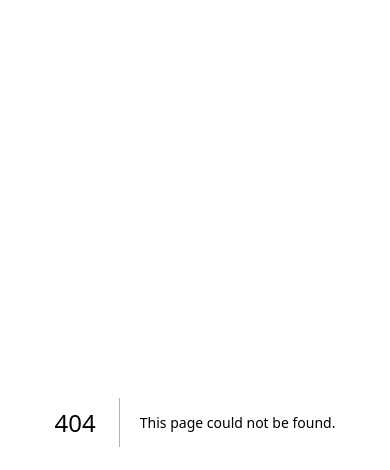
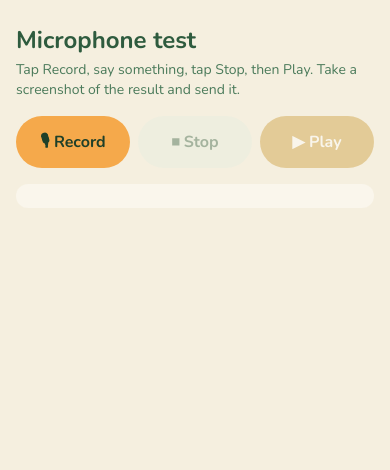
Before and after one commit to Sanmarkkam-Life/serpent-alphabet, a Next.js app: page /mic-test in a window 390 px wide. Before the commit this address had no page. Shown: the top 470 px of the page. Built offline with nearby package versions, Linux system fonts and the light colour scheme.

Commit message:
feat: /mic-test page to diagnose phone recording; say when playback fails
Co-Authored-By: Claude Opus 5.5 <noreply@anthropic.com>

```diff
--- /dev/null
+++ b/app/mic-test/page.tsx
@@ -0,0 +1,100 @@
+"use client";
+
+import { useRef, useState } from "react";
+import { isRecordingSupported, pickMimeType } from "@/lib/audio";
+
+/**
+ * /mic-test: a step-by-step check of "Record yourself / Hear yourself" on a
+ * phone. Every step prints what happened, so a screenshot shows where it
+ * breaks. Not linked from the learner UI.
+ */
+export default function MicTestPage() {
+  const [log, setLog] = useState<string[]>([]);
+  const [state, setState] = useState<"idle" | "recording" | "done">("idle");
+  const recRef = useRef<MediaRecorder | null>(null);
+  const urlRef = useRef<string | null>(null);
+  const add = (line: string) => setLog((l) => [...l, line]);
+
+  const start = async () => {
+    setLog([]);
+    add(`Browser: ${navigator.userAgent}`);
+    add(`In a frame: ${window.self !== window.top ? "yes" : "no"}`);
+    add(`Recording supported: ${isRecordingSupported() ? "yes" : "NO"}`);
+    const mime = pickMimeType();
+    add(`Format chosen: ${mime || "(browser default)"}`);
+    let stream: MediaStream;
+    try {
+      stream = await navigator.mediaDevices.getUserMedia({ audio: true });
+      const track = stream.getAudioTracks()[0];
+      add(`Microphone: OK (${track?.label || "no name"}, ${track?.readyState})`);
+    } catch (e) {
+      const err = e as Error;
+      add(`Microphone: FAILED (${err.name}: ${err.message})`);
+      return;
+    }
+    const chunks: Blob[] = [];
+    let rec: MediaRecorder;
+    try {
+      rec = new MediaRecorder(stream, mime ? { mimeType: mime } : undefined);
+    } catch (e) {
+      add(`Recorder: FAILED (${(e as Error).message})`);
+      stream.getTracks().forEach((t) => t.stop());
+      return;
+    }
+    rec.ondataavailable = (ev) => {
+      chunks.push(ev.data);
+      add(`Got a piece of sound: ${ev.data.size} bytes`);
+    };
+    rec.onerror = () => add("Recorder error event");
+    rec.onstop = () => {
+      stream.getTracks().forEach((t) => t.stop());
+      const blob = new Blob(chunks, { type: rec.mimeType || mime });
+      add(`Stopped. Total: ${blob.size} bytes, type "${blob.type}"`);
+      if (urlRef.current) URL.revokeObjectURL(urlRef.current);
+      urlRef.current = URL.createObjectURL(blob);
+      setState("done");
+    };
+    rec.start(250);
+    recRef.current = rec;
+    setState("recording");
+    add("Recording… say something, then tap Stop.");
+  };
+
+  const stop = () => recRef.current?.state === "recording" && recRef.current.stop();
+
+  const play = () => {
+    if (!urlRef.current) return;
+    const a = new Audio(urlRef.current);
+    a.onloadedmetadata = () => add(`Length: ${Number.isFinite(a.duration) ? a.duration.toFixed(1) + " s" : String(a.duration)}`);
+    a.onerror = () => add(`Playback error: code ${a.error?.code} ${a.error?.message ?? ""}`);
+    a.onended = () => add("Playback finished.");
+    a.play()
+      .then(() => add("Playing… do you hear yourself?"))
+      .catch((e: Error) => add(`Play FAILED (${e.name}: ${e.message})`));
+  };
+
+  return (
+    <main className="mx-auto w-full max-w-md px-4 py-6">
+      <h1 className="font-ui text-2xl font-bold text-forest">Microphone test</h1>
+      <p className="mt-1 font-ui text-sm text-forest-soft">
+        Tap Record, say something, tap Stop, then Play. Take a screenshot of the result and send it.
+      </p>
+      <div className="mt-4 flex gap-2">
+        <button type="button" onClick={() => void start()} disabled={state === "recording"} className="min-h-[52px] flex-1 rounded-blob bg-serpent font-ui font-bold text-forest-deep disabled:opacity-40">
+          🎙 Record
+        </button>
+        <button type="button" onClick={stop} disabled={state !== "recording"} className="min-h-[52px] flex-1 rounded-blob bg-sage-100 font-ui font-bold text-forest disabled:opacity-40">
+          ⏹ Stop
+        </button>
+        <button type="button" onClick={play} disabled={state !== "done"} className="min-h-[52px] flex-1 rounded-blob bg-wisdom font-ui font-bold text-white disabled:opacity-40">
+          ▶ Play
+        </button>
+      </div>
+      <ol className="mt-4 space-y-1 break-words rounded-2xl bg-cream-soft p-3 font-mono text-xs text-forest">
+        {log.map((line, i) => (
+          <li key={i}>{line}</li>
+        ))}
+      </ol>
+    </main>
+  );
+}
--- a/components/PronounceTask.tsx
+++ b/components/PronounceTask.tsx
@@ -138,7 +138,10 @@ export default function PronounceTask({
         if (mountedRef.current) setSelfPlaying(true);
       })
       .catch(() => {
-        if (mountedRef.current) setSelfPlaying(false);
+        if (mountedRef.current) {
+          setSelfPlaying(false);
+          setNote("Your phone didn't play the recording back. Try once more.");
+        }
       });
   }, [recorded]);
 
```
